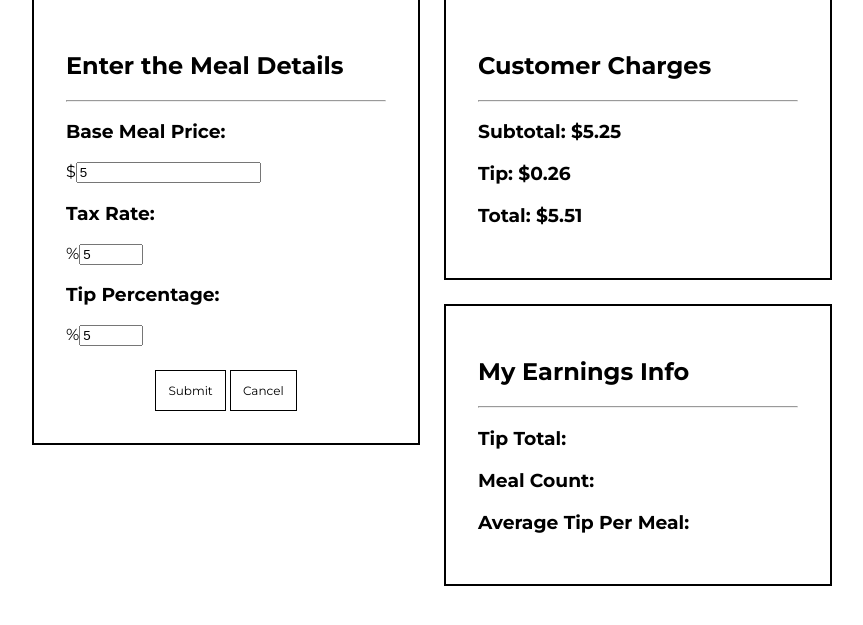
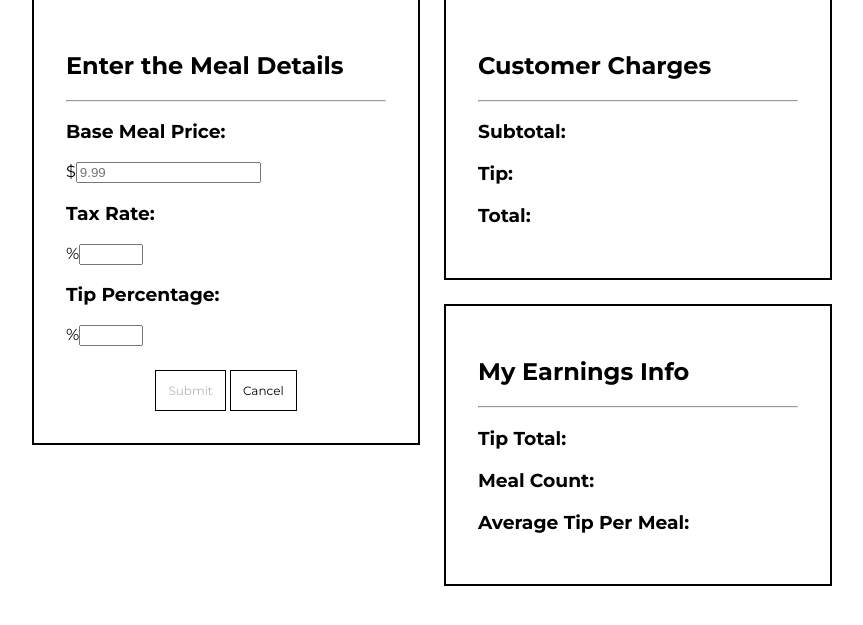
Before and after one commit to bonnichiwa/waitstaff-calculator, a plain HTML site: page index.html in a window 1280 px wide. Both pictures are taken after typing "5", "5", "5" into the empty fields and a click on the input "Cancel". Shown: the part 85-710 px from the top of the page, without its empty margins (208-1071 px from the left). Drawn offline with nearby package versions, Linux system fonts and the light colour scheme.

Commit message:
cancel button will clear form, and form starts off with -bash.00 values

```diff
--- a/index.html
+++ b/index.html
@@ -17,29 +17,29 @@
     <h1>Waitstaff Calculator</h1>
   </header>
 
-  <form name="tipsForm" ng-controller="tipsController" ng-submit="submit()">
+  <form name="tipsForm" novalidate ng-controller="tipsController" ng-submit="submit()">
     <div class="meal-details">
       <h2>Enter the Meal Details</h2>
       <hr>
       <h3>Base Meal Price:</h3>
-      $<input type="number" ng-model="mealprice" placeholder="9.99" required min="0" />
+      $<input type="number" ng-model="data.mealprice" placeholder="9.99" required min="0" />
       <h3>Tax Rate:</h3>
-      %<input type="number" ng-model="taxpercent" required min="0" max="100"/>
+      %<input type="number" ng-model="data.taxpercent" required min="0" max="100"/>
       <h3>Tip Percentage:</h3>
-      %<input type="number" ng-model="tippercent" required min="0" max="100"/>
+      %<input type="number" ng-model="data.tippercent" required min="0" max="100"/>
       <br>
       <div class="buttons">
         <input type="submit" value="Submit" id="submit" ng-disabled="tipsForm.$invalid" />
-        <input type="submit" value="Cancel" id="cancel" />
+        <input type="submit" value="Cancel" id="cancel" ng-click="cancel()" />
       </div>
     </div>
 
     <div class="customer-charges">
       <h2>Customer Charges</h2>
       <hr>
-      <h3>Subtotal: {{ mealprice + (mealprice * taxpercent/100) | currency }} </h3>
-      <h3>Tip: {{ (tippercent/100) * (mealprice + (mealprice * taxpercent/100)) | currency }}</h3>
-      <h3>Total: {{ (mealprice + (mealprice * taxpercent/100)) + ((tippercent/100) * (mealprice + (mealprice * taxpercent/100))) | currency }} </h3>
+      <h3>Subtotal: {{ data.mealprice + (data.mealprice * data.taxpercent/100) | currency }} </h3>
+      <h3>Tip: {{ (data.tippercent/100) * (data.mealprice + (data.mealprice * data.taxpercent/100)) | currency }}</h3>
+      <h3>Total: {{ (data.mealprice + (data.mealprice * data.taxpercent/100)) + ((data.tippercent/100) * (data.mealprice + (data.mealprice * data.taxpercent/100))) | currency }} </h3>
     </div>
 
     <div class="earnings-info">
--- a/js/script.js
+++ b/js/script.js
@@ -1,15 +1,18 @@
 angular.module('tipsCalculator', [])
   .controller('tipsController', function($scope) {
 
-    // var defaultForm = {
-    //   name : "",
-    //   data : "",
-    //   task : "",
-    //   task2: "",
-    //   mentor: "",
-    //   skill: "",
-    //   adj: "",
-    //   celebrity: "",
-    //   number: ""
-    // }
+    var defaultForm = {
+      mealprice : "",
+      taxpercent : "",
+      tippercent : "",
+    }
+
+    $scope.data = angular.copy(defaultForm);
+
+    $scope.cancel = function() {
+      $scope.tipsForm.$setPristine();
+      $scope.data = angular.copy(defaultForm);
+      console.log('empty');
+    }
+
   });
```
